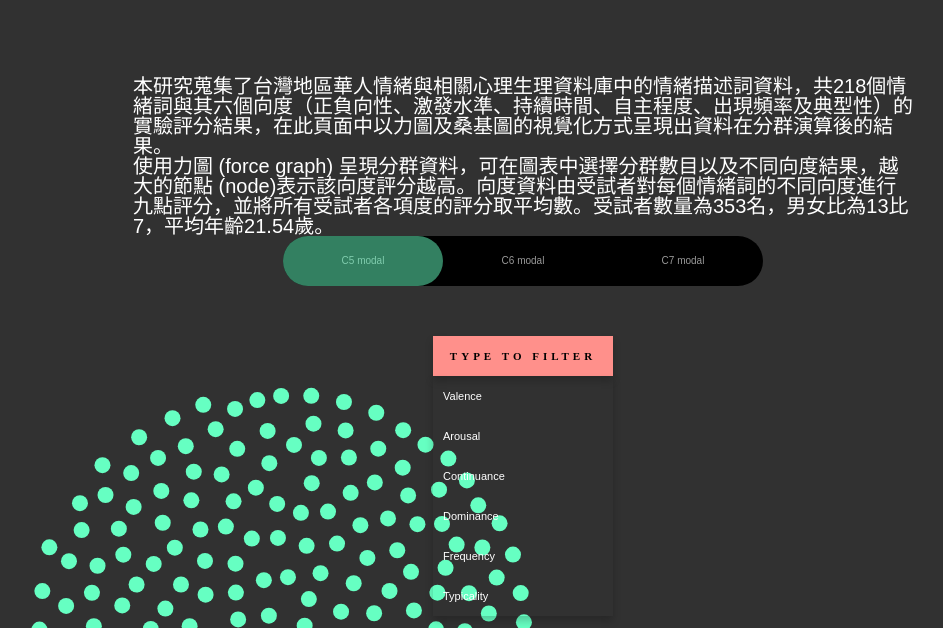
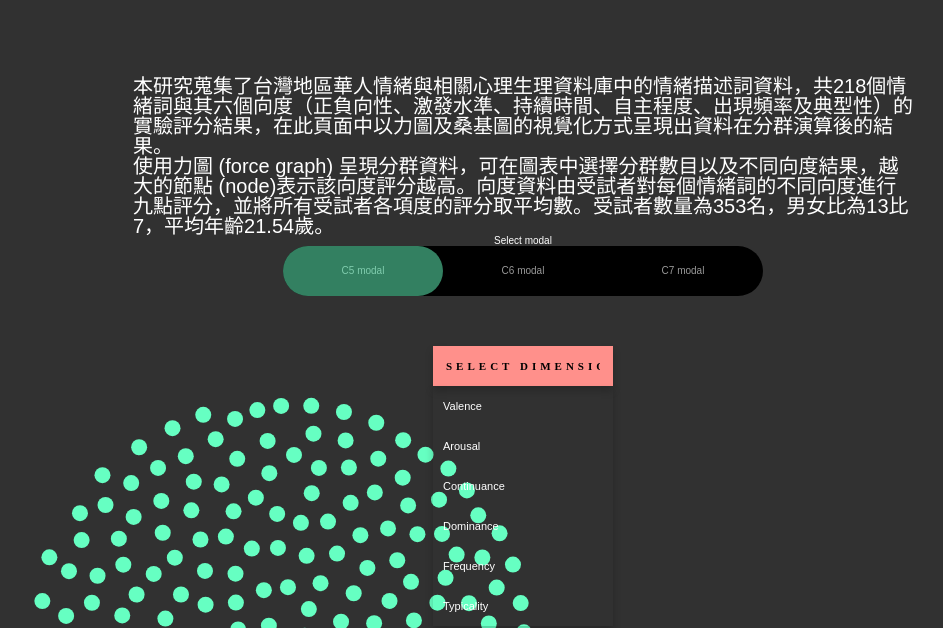
Before and after one commit to zxc4314314/1082_IV_Final, a plain HTML site: page index.html in a window 1280 px wide. Shown: the part 172-800 px from the top of the page, without its empty margins (117-1060 px from the left). Drawn offline with nearby package versions, Linux system fonts and the light colour scheme.

Commit message:
modal select text

```diff
--- a/bubble.css
+++ b/bubble.css
@@ -46,3 +46,8 @@
 .dimension {
     text-align: center;
 }
+
+.modal {
+    margin: 0px auto;
+    text-align: center;
+}
--- a/index.html
+++ b/index.html
@@ -34,6 +34,7 @@
         </section>
 
         <section>
+            <div class="modal">Select modal</div>
             <div class="switch">
                 <input name="switch" id="C5_Modal" class="group" type="radio" checked/>
                 <label for="C5_Modal" class="switch__label">C5 modal</label>
@@ -45,7 +46,7 @@
             </div>
 
             <form class="Dimension">
-                <input class="chosen-value" type="text" value="" placeholder="Type to filter">
+                <input class="chosen-value" type="text" value="" placeholder="Select dimension">
                 <ul class="value-list">
                     <li id="valence" class="dimension">Valence</li>
                     <li id="arousal" class="dimension">Arousal</li>
```
